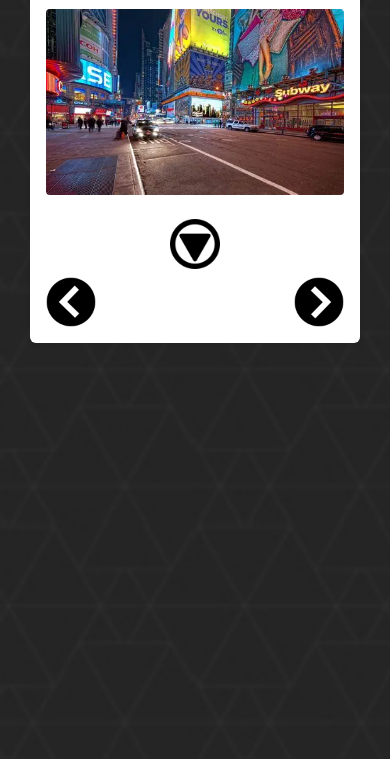
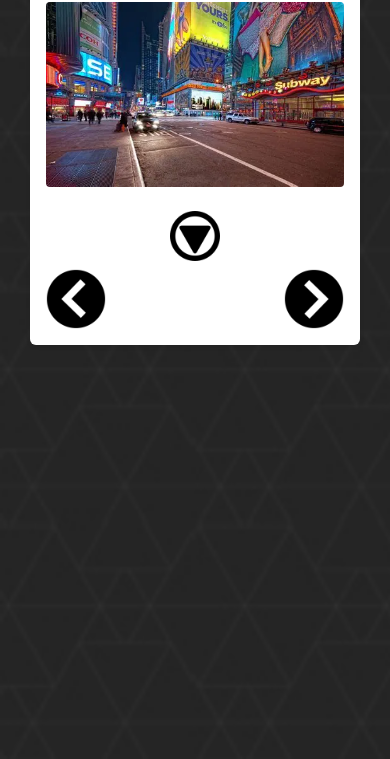
Before and after one commit to User319183/Sridar-PhotoApp, a plain HTML site: page index.html in a window 390 px wide. Shown: the part 85-844 px from the top of the page. Drawn offline with nearby package versions, Linux system fonts and the light colour scheme.

Commit message:
Apply final styling and layout adjustments

```diff
--- a/gallery.js
+++ b/gallery.js
@@ -16,6 +16,9 @@ $(document).ready(() => {
     $('.details').slideToggle(300)
     // Toggle between rot90 and rot270 to visually rotate the indicator
     $(this).toggleClass('rot90 rot270')
+    // Update aria-expanded for accessibility
+    const expanded = $('.details').is(':visible')
+    $(this).attr('aria-expanded', expanded)
   })
 
   // Select the "Next Photo" button and add a click event to call showNextPhoto
@@ -55,6 +58,8 @@ function swapPhoto () {
 
   // Update the #photo element's src attribute with the current image's path
   $('#photo').attr('src', currentImage.imgPath)
+  // Set alt text to description for accessibility
+  $('#photo').attr('alt', currentImage.description)
 
   // Update the .location, .description, and .date elements with the current image's details
   $('.location').text('Location: ' + currentImage.imgLocation)
--- a/images.json
+++ b/images.json
@@ -5,7 +5,7 @@
       "imgPath": "img/myphotos/01-grand-canyon.jpg",
       "imgLocation": "Grand Canyon, USA",
       "description": "Sunrise light layering the canyon walls",
-      "date": "",
+      "date": "2025-11-10",
       "tags": ["canyon", "sunrise", "desert", "layers"]
     },
     {
@@ -13,7 +13,7 @@
       "imgPath": "img/myphotos/02-times-square-night.jpg",
       "imgLocation": "Times Square, New York City, USA",
       "description": "Neon signs and light trails at night",
-      "date": "",
+      "date": "2025-11-10",
       "tags": ["city", "night", "lights", "long-exposure"]
     },
     {
@@ -21,7 +21,7 @@
       "imgPath": "img/myphotos/03-santorini-greece.jpg",
       "imgLocation": "Oia, Santorini, Greece",
       "description": "Blue domes overlooking the Aegean Sea",
-      "date": "",
+      "date": "2025-11-10",
       "tags": ["coastal", "sunset", "architecture", "mediterranean"]
     },
     {
@@ -29,7 +29,7 @@
       "imgPath": "img/myphotos/04-kyoto-bamboo-forest.jpg",
       "imgLocation": "Arashiyama Bamboo Grove, Kyoto, Japan",
       "description": "Vertical bamboo stalks in soft morning light",
-      "date": "",
+      "date": "2025-11-10",
       "tags": ["forest", "nature", "bamboo", "japan"]
     },
     {
@@ -37,7 +37,7 @@
       "imgPath": "img/myphotos/05-northern-lights-iceland.jpg",
       "imgLocation": "Aurora Borealis, Iceland",
       "description": "Green aurora dancing over a dark landscape",
-      "date": "",
+      "date": "2025-11-10",
       "tags": ["aurora", "night", "sky", "iceland"]
     },
     {
@@ -45,7 +45,7 @@
       "imgPath": "img/myphotos/06-sahara-dunes.jpg",
       "imgLocation": "Sahara Desert Dunes, Morocco",
       "description": "Wind-sculpted sand dunes with long shadows",
-      "date": "",
+      "date": "2025-11-10",
       "tags": ["desert", "sand", "dunes", "shadows"]
     },
     {
@@ -53,7 +53,7 @@
       "imgPath": "img/myphotos/07-machu-picchu-peru.jpg",
       "imgLocation": "Machu Picchu, Peru",
       "description": "Incan citadel emerging through morning mist",
-      "date": "",
+      "date": "2025-11-10",
       "tags": ["heritage", "mountains", "peru", "ruins"]
     },
     {
@@ -61,7 +61,7 @@
       "imgPath": "img/myphotos/08-taj-mahal-india.jpg",
       "imgLocation": "Taj Mahal, Agra, India",
       "description": "Marble mausoleum reflected in still water",
-      "date": "",
+      "date": "2025-11-10",
       "tags": ["monument", "marble", "symmetry", "india"]
     },
     {
@@ -69,7 +69,7 @@
       "imgPath": "img/myphotos/09-swiss-alpine-lake.jpg",
       "imgLocation": "Alpine Lake, Switzerland",
       "description": "Mountain peaks reflected in a calm lake",
-      "date": "",
+      "date": "2025-11-10",
       "tags": ["mountains", "reflection", "lake", "switzerland"]
     },
     {
@@ -77,7 +77,7 @@
       "imgPath": "img/myphotos/10-venice-canal-italy.jpg",
       "imgLocation": "Venice Canal, Italy",
       "description": "Gondola gliding through narrow canal at blue hour",
-      "date": "",
+      "date": "2025-11-10",
       "tags": ["canal", "gondola", "italy", "blue-hour"]
     },
     {
@@ -85,7 +85,7 @@
       "imgPath": "img/myphotos/11-great-barrier-reef.jpg",
       "imgLocation": "Great Barrier Reef, Australia",
       "description": "Colorful coral and tropical fish underwater",
-      "date": "",
+      "date": "2025-11-10",
       "tags": ["reef", "underwater", "coral", "australia"]
     },
     {
@@ -93,7 +93,7 @@
       "imgPath": "img/myphotos/12-iceland-waterfall.jpg",
       "imgLocation": "Waterfall, Iceland",
       "description": "Silky waterfall with mossy foreground rocks",
-      "date": "",
+      "date": "2025-11-10",
       "tags": ["waterfall", "long-exposure", "iceland", "moss"]
     },
     {
@@ -101,7 +101,7 @@
       "imgPath": "img/myphotos/13-moroccan-market.jpg",
       "imgLocation": "Spice Market, Marrakech, Morocco",
       "description": "Vibrant spice stalls and hanging lanterns",
-      "date": "",
+      "date": "2025-11-10",
       "tags": ["market", "colors", "morocco", "culture"]
     }
   ]
--- a/style.css
+++ b/style.css
@@ -4,6 +4,7 @@ body {
     background-image: url('../img/geometry.jpg');
     background-size: cover;
     background-attachment: fixed;
+    color: #222;
 }
 
 /* Main container for the slideshow and metadata */
@@ -56,6 +57,9 @@ body {
     cursor: pointer;
     transition: opacity 0.3s; /* Optional: Add hover effect */
 }
+#nav img:hover, #nav img:focus {
+    opacity: 0.7;
+}
 
 /* Metadata container styling */
 .details {
@@ -89,3 +93,14 @@ Make it animate nicely. You'll need CSS3 for this */
 .rot270 {
     transform: rotate(270deg);
 }
+
+/* Responsive tweaks */
+@media (max-width: 576px) {
+    #photoBooth { padding: 18px; }
+    #nav img { height: 60px; width: 60px; }
+    .banner { font-size: 1.6rem; }
+    .details { font-size: 0.95rem; }
+}
+
+/* High-contrast focus outline for accessibility */
+img:focus { outline: 3px solid #007bff; outline-offset: 2px; }
```
